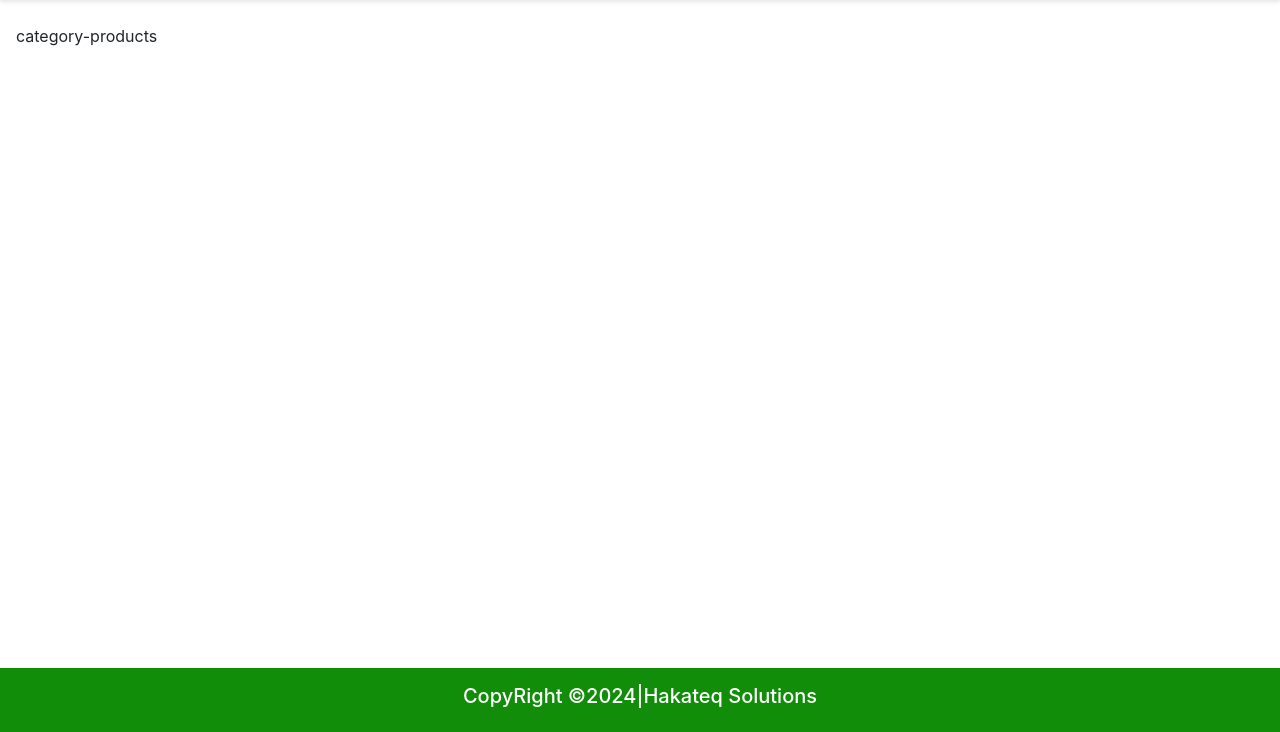
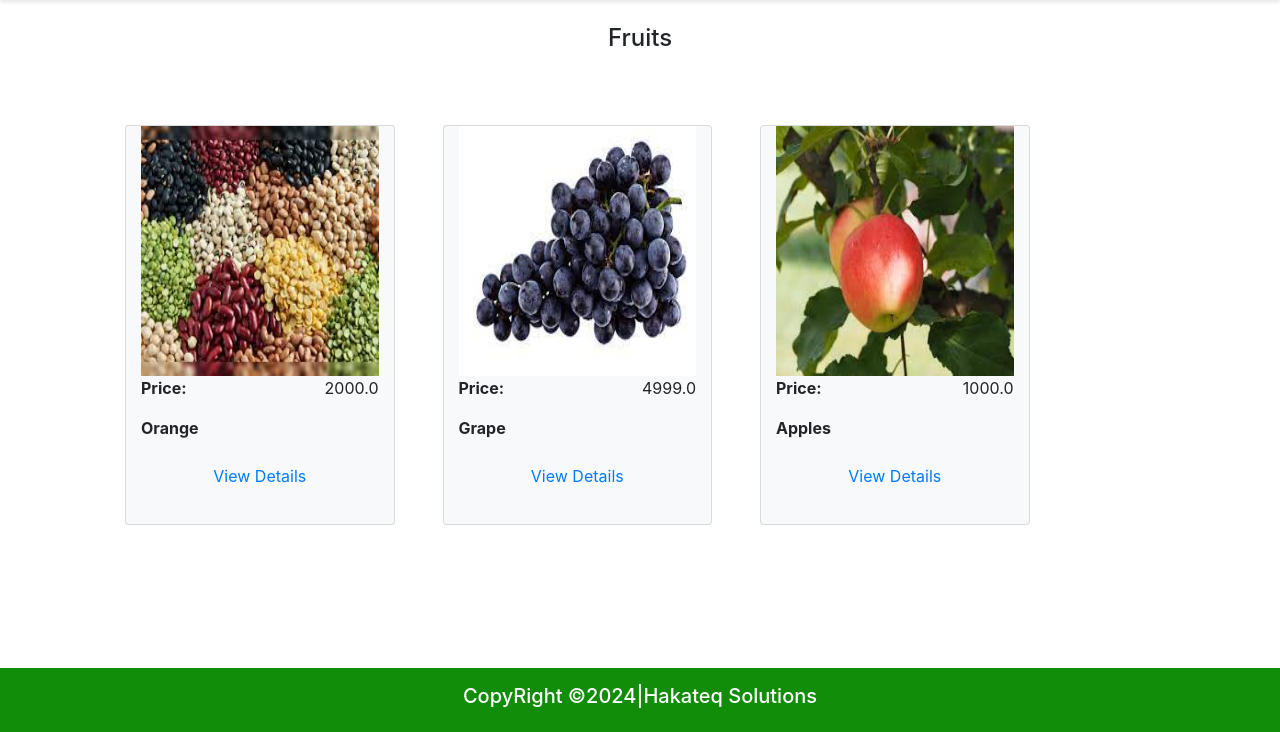
Before and after one commit to Kyomuhendo-Isihaka/EFP, a Django app: page /category_products/5 in a window 1280 px wide. Shown: the part 68-800 px from the top of the page. Run offline with Django 5.2, Linux system fonts and the light colour scheme; data comes from the database, SQL or seed files in the repository; some libraries are stand-ins or nearby versions.

Commit message:
worked on category_products

```diff
--- a/eFarmingPortal/eFarmingPortal/urls.py
+++ b/eFarmingPortal/eFarmingPortal/urls.py
@@ -23,8 +23,8 @@ urlpatterns = [
     path('categories/<str:role>/<int:user_id>', views.categories, name="categories"),
     path('categories/<str:role>/<int:user_id>/<int:pk>/', views.categories, name='edit_category'),
     path('delete_category/<str:role>/<int:user_id>/<int:pk>', views.delete_category, name="delete_category"),
+    path('category_products/<int:categoryID>', views.category_products, name="category_products"),
 
-    path('category_products/<int:categoryID>', views.category_products, name="category_products"),
     path('farmers/<str:role>/<int:user_id>', views.farmers, name="farmers"),
     path('customers/<str:role>/<int:user_id>', views.customers, name="customers")
 ]
--- a/eFarmingPortal/efp_app/templates/pages/category_products.html
+++ b/eFarmingPortal/efp_app/templates/pages/category_products.html
@@ -2,5 +2,29 @@
 
 
 {%block content%}
-category-products
+
+<div class="container">
+    <h4 class="text-center">{{category.title}} </h4>
+    <div class="row mx-auto bg-white p-3">
+        {%if products %}
+        {%for product in products%}
+        {%if product.categoryID.categoryID == category.categoryID %}
+        <div class="col-md-3 mx-4 my-5 card bg-light" style="height: 50vh;">
+            <img src="{{product.image.url}}" alt=""  width="100%" height="250px">
+            <div class="d-flex justify-content-between">
+                <p><b>Price:</b></p>
+                <p>{{product.price}}</p>
+            </div>
+            <p><b>{{product.title}}</b></p>
+            <a href="#" class="text-center nav-link">View Details</a>
+        </div>
+        {%endif%}
+        {%endfor%}
+        {%else%}
+        <h4 class="text-center text-white bg_green p-5">No Products Available</h4>
+        {%endif%}
+
+    </div>
+</div>
+
 {%endblock%}
--- a/eFarmingPortal/efp_app/views.py
+++ b/eFarmingPortal/efp_app/views.py
@@ -16,7 +16,13 @@ def all_products(request):
     return render(request, 'all_products.html', {'products':products})
 
 def category_products(request, categoryID):
-    return render(request, 'pages/category_products.html')
+    products= models.Product.objects.all()
+    category = get_object_or_404(models.Category, categoryID=categoryID)
+    context = {
+        'category':category,
+        'products':products
+    }
+    return render(request, 'pages/category_products.html', context)
 
 def about(request):
     return render(request, 'about.html')
```
